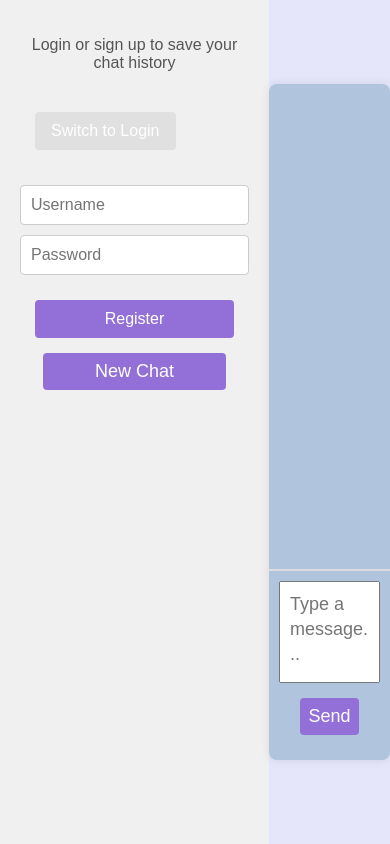
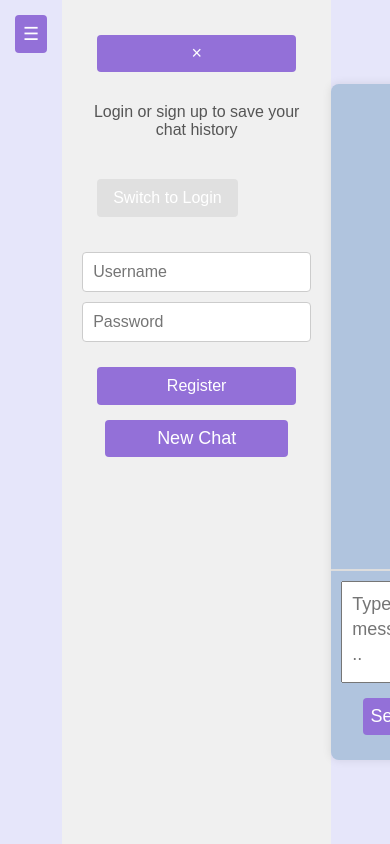
Before and after one commit to sdg877/ai_chatbot, a Flask app: page / in a window 390 px wide; the page is wider, and only the part inside the window is pictured. Run offline with Flask 3, Linux system fonts and the light colour scheme; some web fonts are replaced.

Commit message:
Menu toggle for hamburger menu for sidebar in mobile view.

```diff
--- a/templates/index.html
+++ b/templates/index.html
@@ -4,7 +4,8 @@
     <meta charset="UTF-8" />
     <meta name="viewport" content="width=device-width, initial-scale=1.0" />
     <title>AI Chatbot</title>
-    <link rel="stylesheet" href="/static/style.css" />
+    <link rel="stylesheet" href="/static/style.css?v=2">
+
     <link rel="icon" href="/static/robot.png" type="image/png" />
     <link rel="preconnect" href="https://fonts.googleapis.com" />
     <link rel="preconnect" href="https://fonts.gstatic.com" crossorigin />
@@ -14,8 +15,13 @@
     />
   </head>
   <body>
+    <div class="mobile-header">
+        <button id="menu-toggle">☰</button>
+    </div>
+
     <div class="main-wrapper">
-      <div class="sidebar-container">
+      <div class="sidebar-container" id="sidebar">
+        <button id="close-menu">×</button>
         <div class="sidebar">
           {% if current_user.is_authenticated %}
           <div class="user-info">  <p>
```
